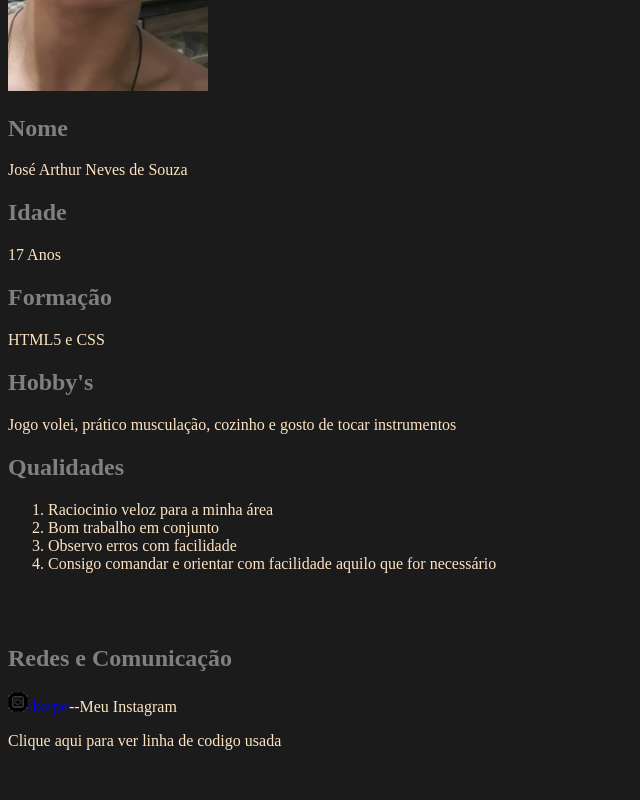
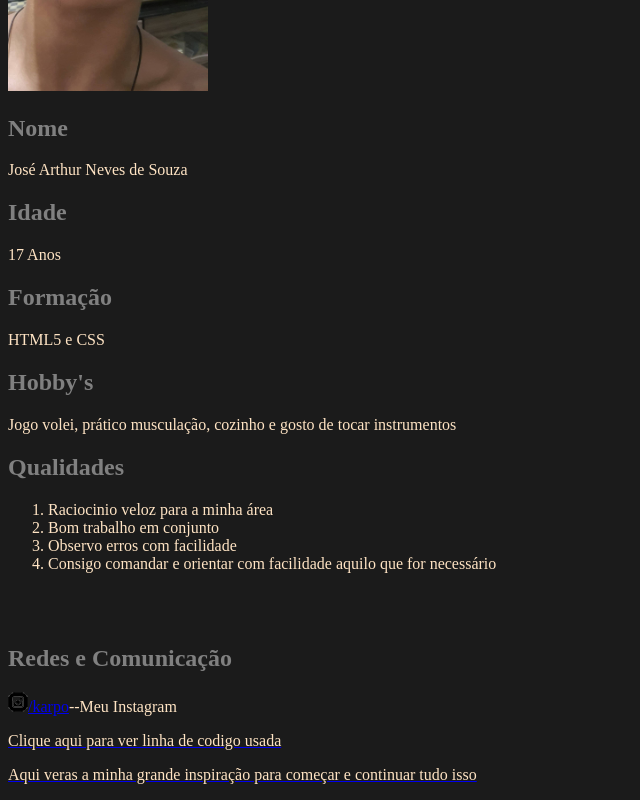
Before and after one commit to Kapralt/Portifolio-2, a plain HTML site: page index.html in a window 1280 px wide. Shown: the part 345-1145 px from the top of the page, without its empty margins (0-640 px from the left). Before the commit the page ends 1111 px from the top, so only its background shows below. Drawn offline with Linux system fonts and the light colour scheme.

Commit message:
Update index.html

```diff
--- a/index.html
+++ b/index.html
@@ -29,5 +29,6 @@
     <h2>Redes e Comunicação</h2>
     <p><img src="imagens/icone-instagram.png" /><a href="https://www.instagram.com/karpo505" target="_blank">/karpo</a>--Meu Instagram</p>
     <a href="index2.html"><p>Clique aqui para ver linha de codigo usada</p></a>
+    <a href="index3.html"><p>Aqui veras a minha grande inspiração para começar e continuar tudo isso</p></a>
 </body>
 </html>
```
